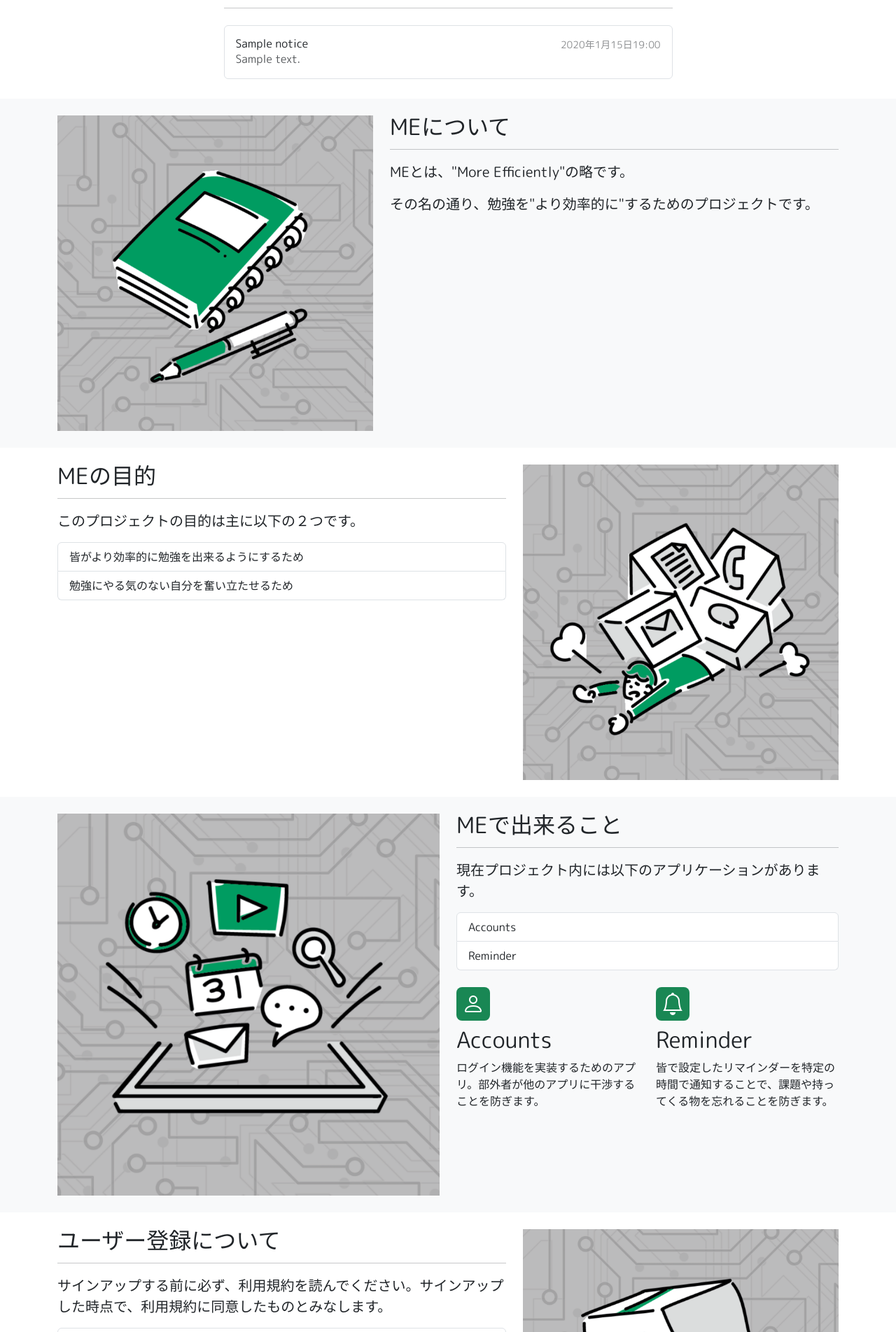
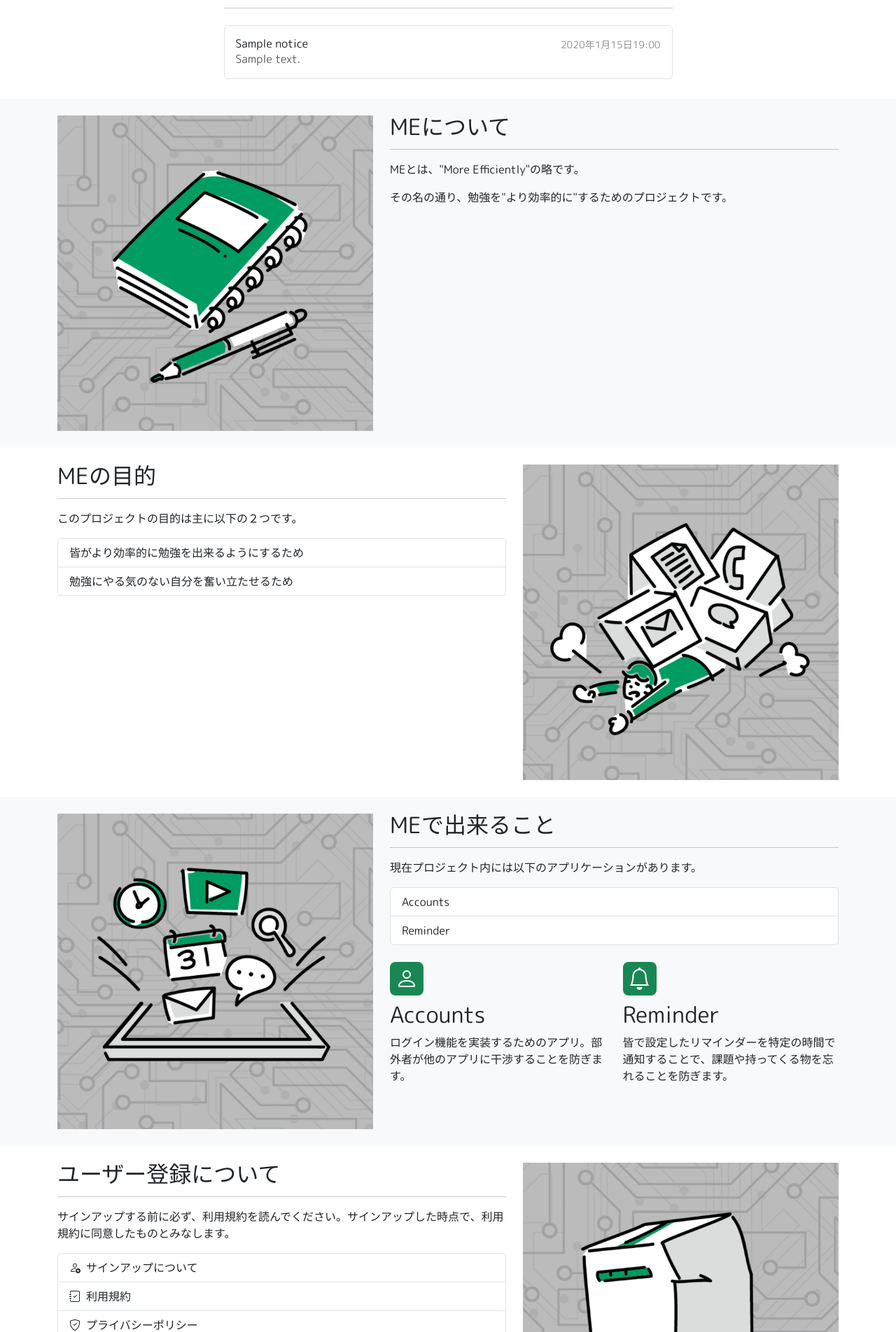
Before and after one commit to arcsino/meproject, a Django app: page / in a window 1280 px wide. Shown: the part 861-2765 px from the top of the page at 70% size. Run offline with Django 5.2, Linux system fonts and the light colour scheme; tables that the repository leaves empty hold one stand-in row (values such as "Sample post").

Commit message:
templates

```diff
--- a/templates/_breadcrumb.html
+++ b/templates/_breadcrumb.html
@@ -1,6 +1,6 @@
 <nav style="--bs-breadcrumb-divider: '>';" aria-label="breadcrumb">
     <ol class="breadcrumb p-3 bg-light rounded-2">
-        <li class="breadcrumb-item"><a href="{% url 'about:index' %}">ホーム</a></li>
+        <li class="breadcrumb-item"><a href="{% url 'notice:index' %}">ホーム</a></li>
         <li class="breadcrumb-item active" aria-current="page">Here</li>
     </ol>
 </nav>
--- a/templates/_navbar.html
+++ b/templates/_navbar.html
@@ -1,6 +1,6 @@
 <nav class="navbar navbar-expand-lg navbar-dark bg-dark fixed-top" aria-label="Offcanvas navbar large">
     <div class="container-fluid">
-        <a class="navbar-brand" href="{% url 'about:index' %}">
+        <a class="navbar-brand" href="{% url 'notice:index' %}">
             <span class="border-success border-bottom border-2  ms-2 uniwars">me<span>
         </a>
         <button class="navbar-toggler" type="button" data-bs-toggle="offcanvas" data-bs-target="#offcanvasNavbar2" aria-controls="offcanvasNavbar2" aria-label="Toggle navigation">
--- a/templates/about/index.html
+++ b/templates/about/index.html
@@ -96,8 +131,8 @@
         <div class="row py-4">
             <div class="col-md-7 order-md-2">
                 <h2 class="fw-normal lh-1">MEについて</h2><hr>
-                <p class="lead">MEとは、"More Efficiently"の略です。</p>
-                <p class="lead">その名の通り、勉強を"より効率的に"するためのプロジェクトです。</p>
+                <p class="">MEとは、"More Efficiently"の略です。</p>
+                <p class="">その名の通り、勉強を"より効率的に"するためのプロジェクトです。</p>
             </div>
             <div class="col-md-5 order-md-1">
                 <img src="{% static 'images/photo1.png' %}" class="myimage" width="100%">
@@ -110,7 +145,7 @@
     <div class="row py-4">
         <div class="col-md-7">
             <h2 class="fw-normal lh-1">MEの目的</h2><hr>
-            <p class="lead">このプロジェクトの目的は主に以下の２つです。</p>
+            <p class="">このプロジェクトの目的は主に以下の２つです。</p>
             <ul class="list-group mb-4">
                 <li class="list-group-item">皆がより効率的に勉強を出来るようにするため</li>
                 <li class="list-group-item">勉強にやる気のない自分を奮い立たせるため</li>
@@ -125,9 +160,9 @@
 <div class="bg-light">
     <div class="container bg-light">
         <div class="row py-4">
-            <div class="col-md-6 order-md-2">
+            <div class="col-md-7 order-md-2">
                 <h2 class="fw-normal lh-1">MEで出来ること</h2><hr>
-                <p class="lead">現在プロジェクト内には以下のアプリケーションがあります。</p>
+                <p class="">現在プロジェクト内には以下のアプリケーションがあります。</p>
                 <ul class="list-group mb-4">
                     <li class="list-group-item">Accounts</li>
                     <li class="list-group-item">Reminder</li>
@@ -149,7 +184,7 @@
                     </div>
                 </div>
             </div>
-            <div class="col-md-6 order-md-1">
+            <div class="col-md-5 order-md-1">
                 <img src="{% static 'images/photo3.png' %}" class="myimage" width="100%" >
             </div>
         </div>
@@ -160,7 +195,7 @@
     <div class="row py-4">
         <div class="col-md-7 pb-4">
             <h2 class="fw-normal lh-1">ユーザー登録について</h2><hr>
-            <p class="lead">サインアップする前に必ず、利用規約を読んでください。サインアップした時点で、利用規約に同意したものとみなします。</p>
+            <p class="">サインアップする前に必ず、利用規約を読んでください。サインアップした時点で、利用規約に同意したものとみなします。</p>
             <div class="list-group">
                 <a href="#" class="list-group-item list-group-item-action">
                     <i class="bi bi-person-add me-2"></i>サインアップについて
```
Also changed, not shown: other parts of templates/about/index.html (+35 -0 lines), templates/_header.html (deleted).
